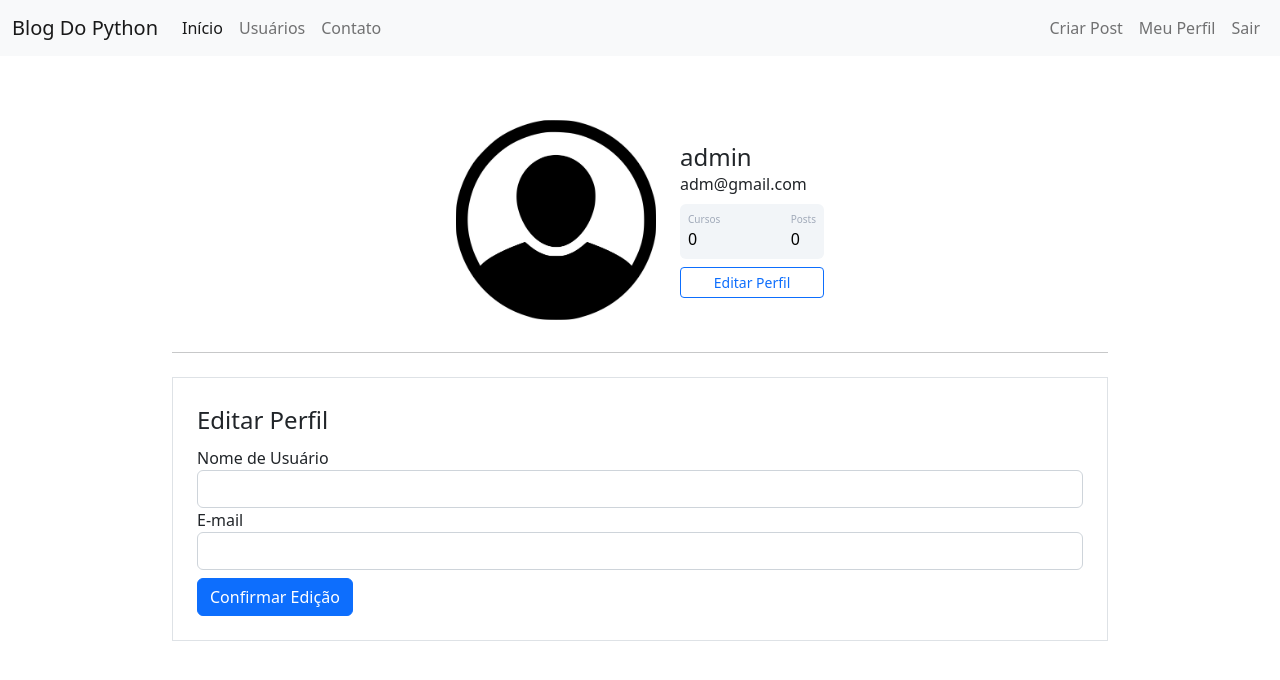
After one commit to ademilsonpires/SiteComunidade, a Flask app: page /perfil/editar in a window 1280 px wide. The commit adds this page. Shown: the top 680 px of the page. Run offline with Flask 2, Linux system fonts and the light colour scheme; a user stored in the database is signed in.

Commit message:
Formulário de edição de perfil.html, função para editar perfil e funcionalidade do botão ir para página de edição

```diff
--- a/comunidadeblogdopython/forms.py
+++ b/comunidadeblogdopython/forms.py
@@ -24,3 +24,9 @@
     senha = PasswordField('Senha', validators=[DataRequired(), length(6, 20)])
     lembrar_dados = BooleanField('Lembrar Dados de Acesso')
     botao_submit_login = SubmitField('Fazer Login')
+
+
+class FormEditarPerfil(FlaskForm):
+    username = StringField('Nome de Usuário', validators=[DataRequired()])
+    email = StringField('E-mail', validators=[DataRequired(), Email()])
+    botao_submit_editar_perfil = SubmitField('Confirmar Edição')
--- a/comunidadeblogdopython/routes.py
+++ b/comunidadeblogdopython/routes.py
@@ -1,6 +1,6 @@
 from flask import render_template,request,  redirect, url_for, flash
 from comunidadeblogdopython import app, database, bcrypt
-from comunidadeblogdopython.forms import FormLogin, FormCriarConta
+from comunidadeblogdopython.forms import FormLogin, FormCriarConta, FormEditarPerfil
 from comunidadeblogdopython.models import Usuario
 from flask_login import login_user, logout_user, current_user, login_required
 
@@ -65,7 +65,7 @@
 @app.route('/perfil')
 @login_required
 def perfil():
-    foto_perfil = url_for('static', filename = 'fotos_perfil/{}'.format(current_user.foto_perfil))
+    foto_perfil = url_for('static', filename = '/fotos_perfil/{}'.format(current_user.foto_perfil))
     return render_template('perfil.html', foto_perfil=foto_perfil)
 
 
@@ -74,3 +74,11 @@
 @login_required
 def criar_post():
     return render_template('criarpost.html')
+
+
+@app.route('/perfil/editar',methods=['GET','POST'])
+@login_required
+def editar_perfil():
+    form = FormEditarPerfil()
+    foto_perfil = url_for('static', filename='/fotos_perfil/{}'.format(current_user.foto_perfil))
+    return render_template('editarperfil.html', foto_perfil=foto_perfil, form=form)
--- /dev/null
+++ b/comunidadeblogdopython/templates/editarperfil.html
@@ -0,0 +1,55 @@
+{% extends 'perfil.html' %}
+
+{% block form_editar_perfil %}
+<div class="container w-75">
+    <hr>
+    <div class="row">
+
+        <div class="col">
+            <form method="POST" action="" class="border mt-2 p-4">
+                {{form.csrf_token}}
+                <legend>Editar Perfil</legend>
+                <fieldset>
+                    <div class="form-group">
+
+                        {{form.username.label(class="form-control-label")}}
+                        {%if form.username.errors%}
+                        {{form.username(class="form-control is-invalid")}}
+                        <div class="invalid-feedback">
+                            {% for erro in form.username.errors %}
+                            {{erro}}
+                            {% endfor %}
+                        </div>
+                        {% else %}
+                        {{form.username(class="form-control")}}
+                        {%endif%}
+                    </div>
+                    <div class="form-group">
+
+                        {{form.email.label(class="form-control-label")}}
+                        {%if form.email.errors%}
+                        {{form.email(class="form-control is-invalid")}}
+                        <div class="invalid-feedback">
+                            {% for erro in form.email.errors %}
+                            {{erro}}
+                            {% endfor %}
+                        </div>
+                        {% else %}
+                        {{form.email(class="form-control")}}
+                        {%endif%}
+                    </div>
+
+
+                </fieldset>
+                {{form.botao_submit_editar_perfil(class="btn btn-primary mt-2")}}
+            </form>
+
+        </div>
+
+    </div>
+
+
+</div>
+
+
+{% endblock %}
--- a/comunidadeblogdopython/templates/login.html
+++ b/comunidadeblogdopython/templates/login.html
@@ -1,6 +1,7 @@
 {% extends 'base.html' %}
 
 {% block body %}
+
 <div class="container">
     <h1>Faça Login ou Crie Sua Conta para continuar</h1>
     <hr>
@@ -117,4 +118,5 @@
 
 
 </div>
+
 {% endblock %}
--- a/comunidadeblogdopython/templates/perfil.html
+++ b/comunidadeblogdopython/templates/perfil.html
@@ -22,11 +22,15 @@
 
                 </div>
                 <div class="button mt-2 d-flex flex-row align-items-center">
-                    <button class="btn btn-sm btn-outline-primary w-100">Editar Perfil</button>
+                    <a href="{{url_for('editar_perfil')}}" class="w-100">
+                        <button class="btn btn-sm btn-outline-primary w-100">Editar Perfil</button>
+                    </a>
 <!--                    <button class="btn btn-sm btn-primary w-100 ml-2">Follow</button>-->
                 </div>
             </div>
         </div>
     </div>
 </div>
+{% block form_editar_perfil %}
 {% endblock %}
+{% endblock %}
```
Also changed, not shown: comunidadeblogdopython/static/fotos_perfil/default.png (deleted).
